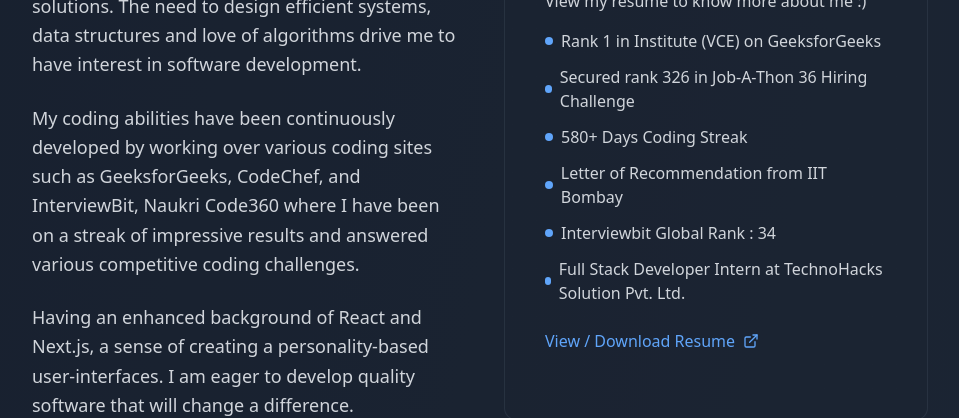
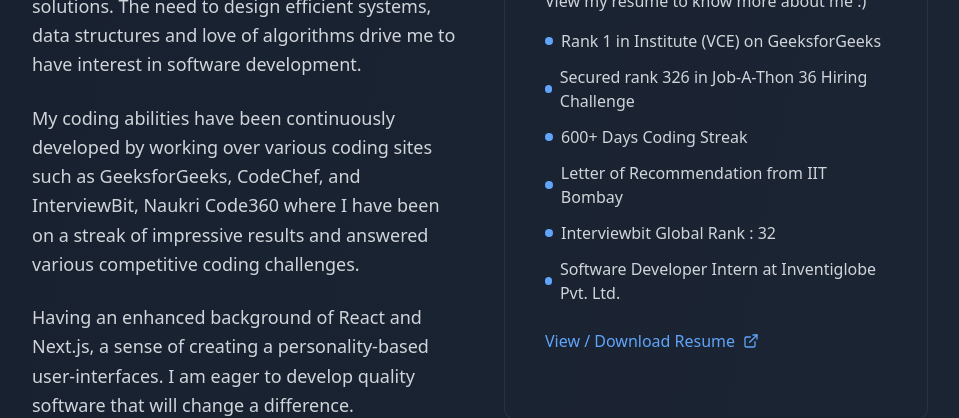
Before and after one commit to DRithwik/My-Portfolio, a React (Vite) app: page / in a window 1280 px wide. Shown: the part 1060-1478 px from the top of the page, without its empty margins (160-1119 px from the left). Built offline with nearby package versions, Linux system fonts and the light colour scheme.

Commit message:
Update About.tsx

```diff
--- a/src/components/About.tsx
+++ b/src/components/About.tsx
@@ -56,7 +56,7 @@ export default function About() {
                   </div>
                   <div className="flex items-center gap-2">
                     <span className="w-2 h-2 bg-blue-400 rounded-full"></span>
-                    <p className="text-gray-300">580+ Days Coding Streak</p>
+                    <p className="text-gray-300">600+ Days Coding Streak</p>
                   </div>
                   <div className="flex items-center gap-2">
                     <span className="w-2 h-2 bg-blue-400 rounded-full"></span>
@@ -64,11 +64,11 @@ export default function About() {
                   </div>
                  <div className="flex items-center gap-2">
                     <span className="w-2 h-2 bg-blue-400 rounded-full"></span>
-                    <p className="text-gray-300">Interviewbit Global Rank : 34</p>
+                    <p className="text-gray-300">Interviewbit Global Rank : 32</p>
                   </div>
                   <div className="flex items-center gap-2">
                     <span className="w-2 h-2 bg-blue-400 rounded-full"></span>
-                    <p className="text-gray-300">Full Stack Developer Intern at TechnoHacks Solution Pvt. Ltd.</p>
+                    <p className="text-gray-300">Software Developer Intern at Inventiglobe Pvt. Ltd.</p>
                   </div>
                 </div>
                 <a
```
